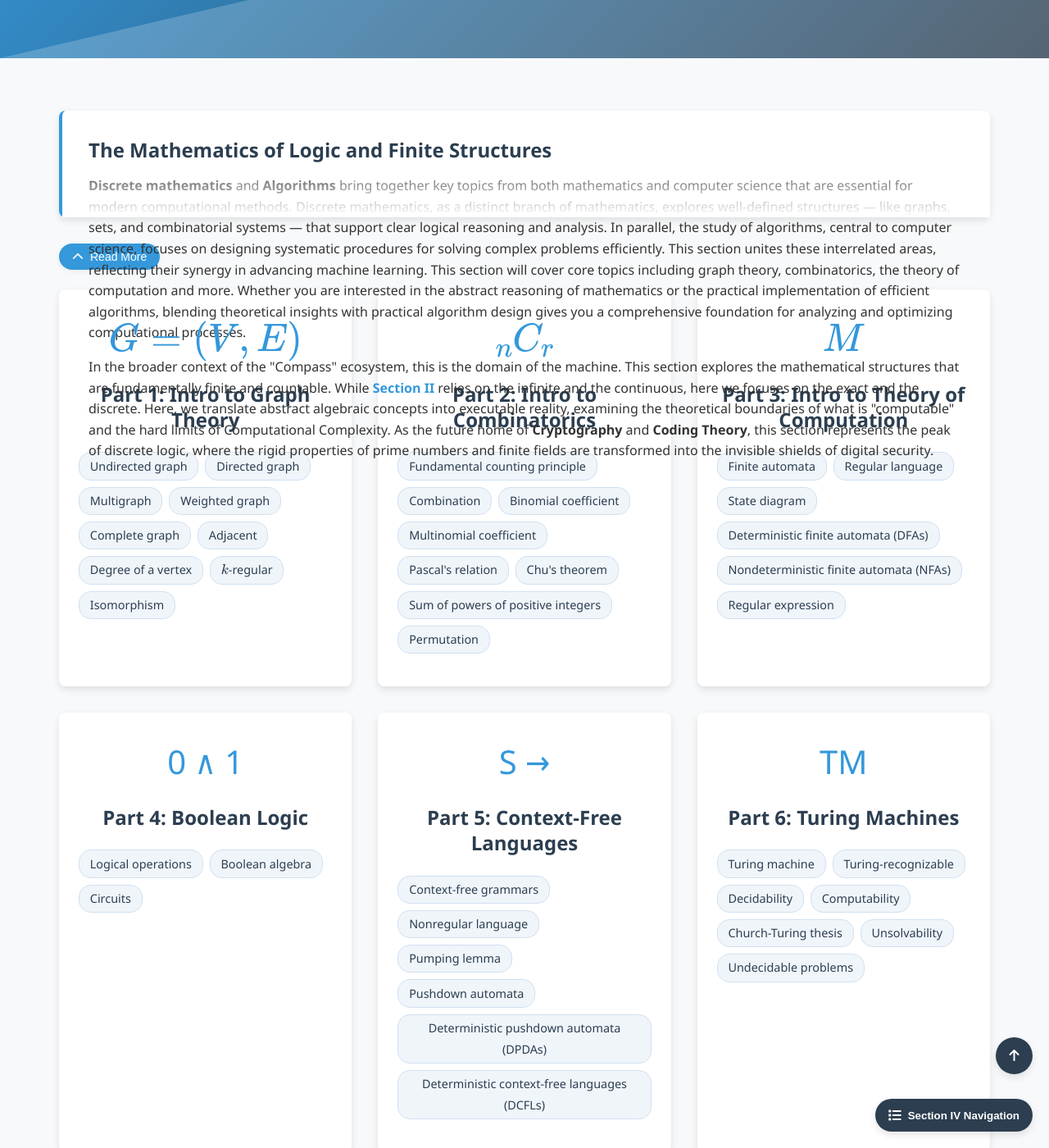
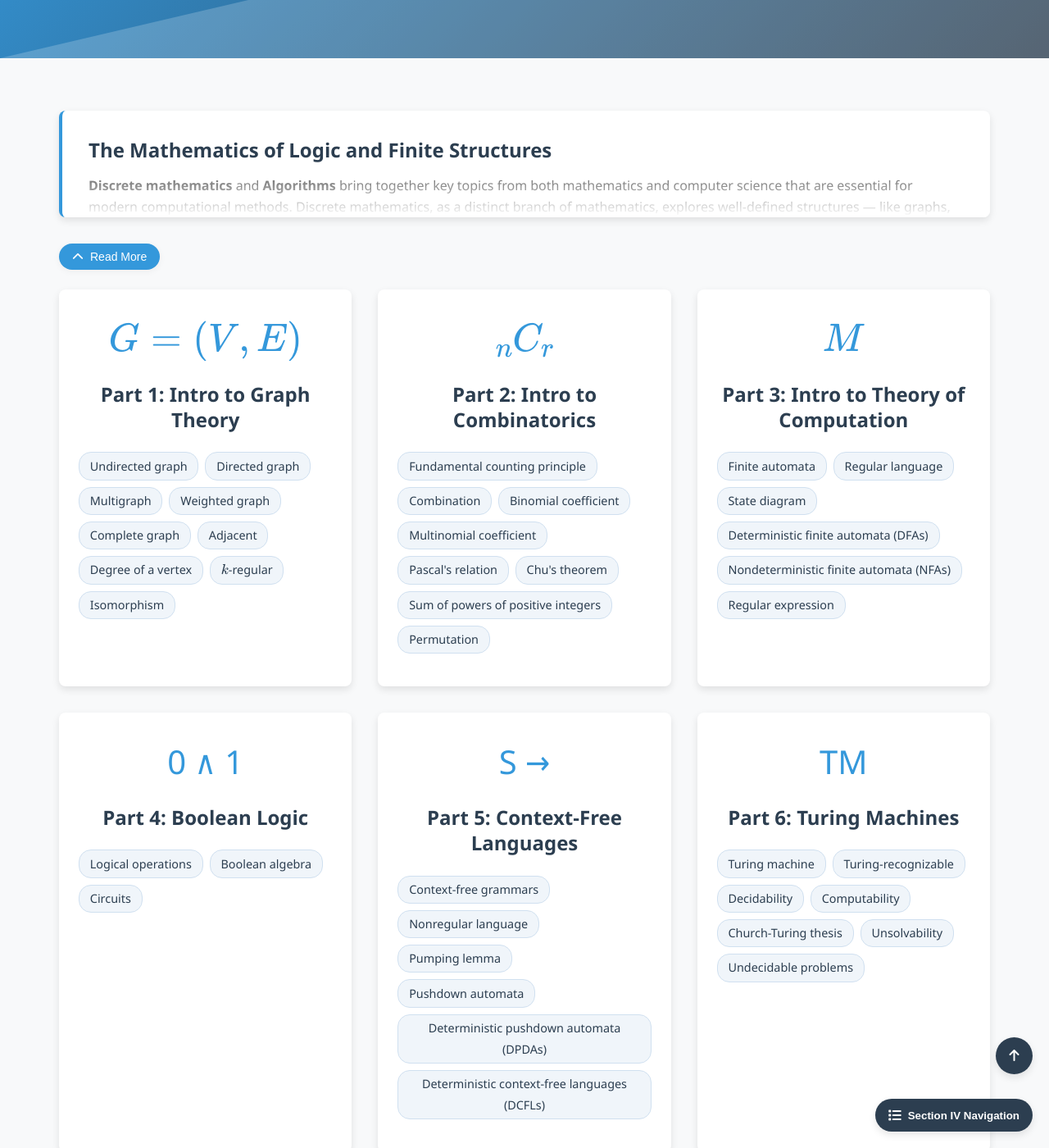
Before and after one commit to Yusukey01/yusukey01.github.io, a Jekyll site: the page built from Mathematics/Discrete/discrete_math.html, in a window 1280 px wide and 1400 px high, scrolled down 393 px. Shown: the whole window at 82% size. Built offline with Jekyll 4.4.1, drawn with Linux system fonts in a browser that asks for light colours.

```diff
--- a/css/styles.css
+++ b/css/styles.css
@@ -790,17 +790,6 @@
     to { transform: rotate(360deg); }
   }
 
-  /* section Map via Mermaid */
-  .mermaid svg {
-    height: auto !important;
-    max-height: 500px;
-    pointer-events: auto;
-  }
-
-  .homepage-introduction {
-      overflow: visible !important;
-  }
-
   /* ========== 6. Hero Section ========== */
   .hero-section {
     position: relative;
```
